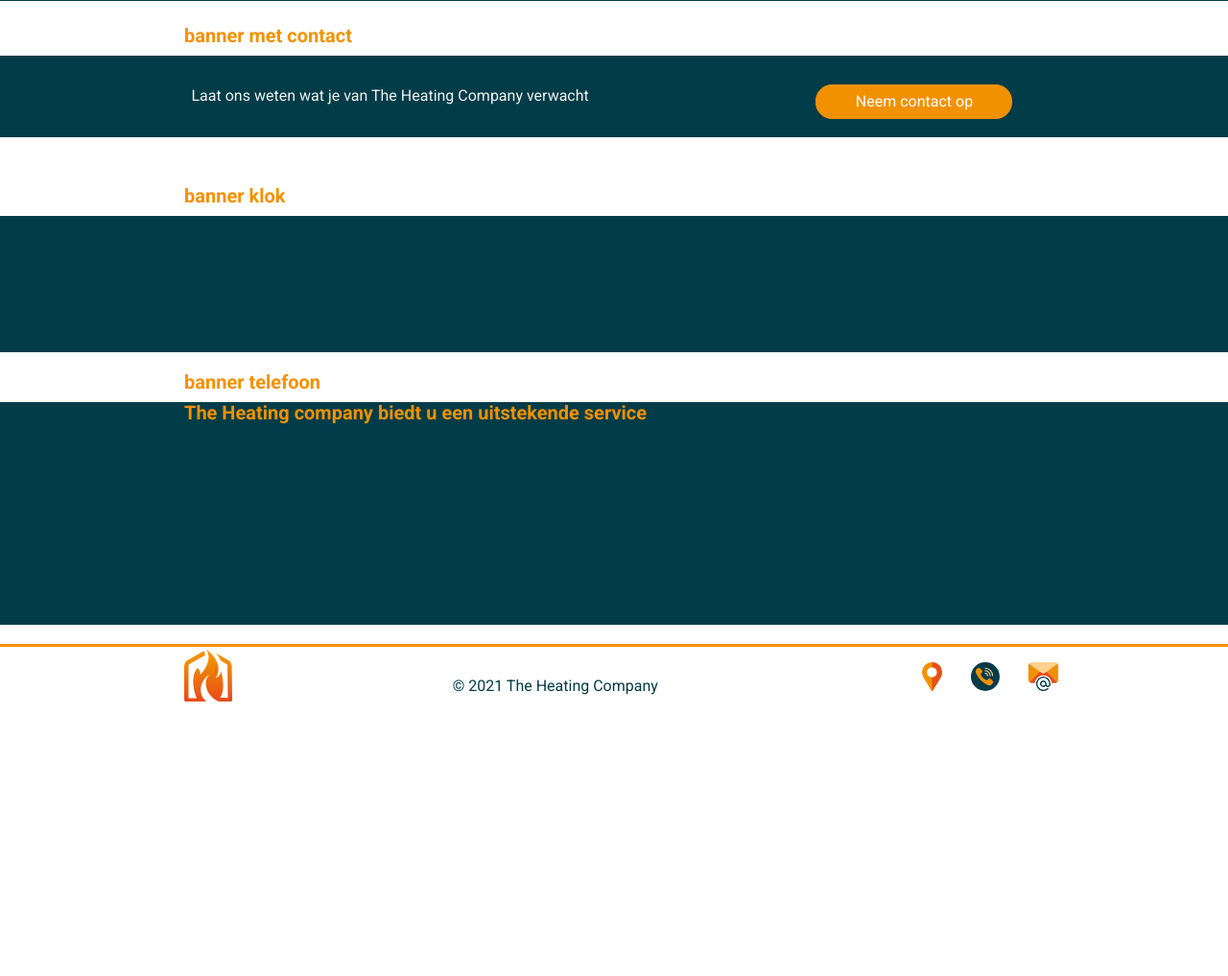
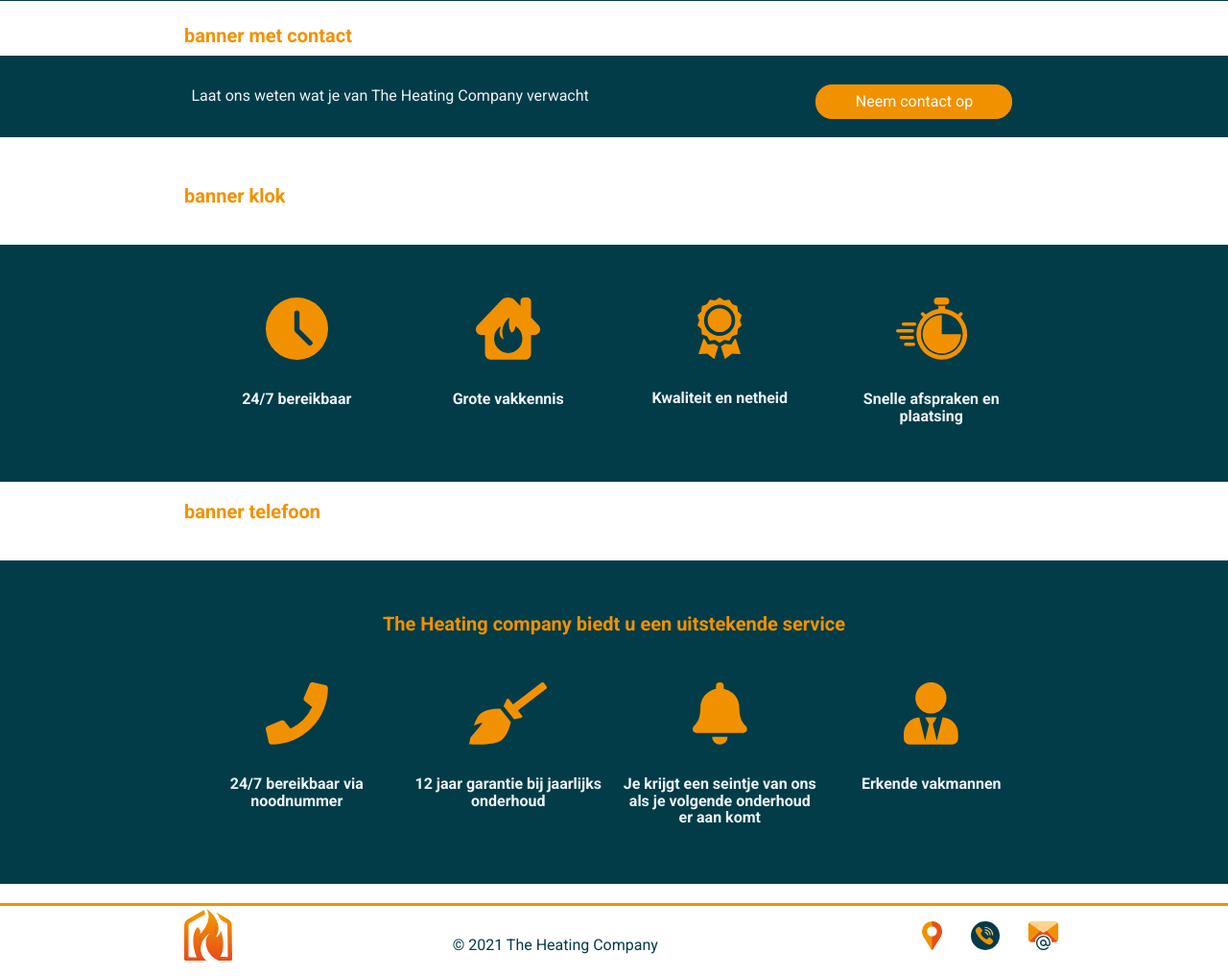
Before and after one commit to AntonLabeeuw/heating-company-team2, a PHP site: page /designsystem.html in a window 1280 px wide. Shown: the part 724-1741 px from the top of the page at 96% size. Before the commit the page ends 1455 px from the top, so only its background shows below. Run offline with PHP 8.4, Linux system fonts and the light colour scheme; some libraries are stand-ins or nearby versions.

Commit message:
banners in orde

```diff
--- a/css/_components.scss
+++ b/css/_components.scss
@@ -81,7 +81,7 @@
 }
 
 /* USP banner ***************************/
-.c-uspBanner {
+.c-uspbanner {
   background-color: $color-blue;
   padding: 1rem;
   padding-top: 5.5rem;
--- a/css/screen.css
+++ b/css/screen.css
@@ -683,7 +683,7 @@ input[type="checkbox"] {
 }
 
 /* USP banner ***************************/
-.c-uspBanner {
+.c-uspbanner {
   background-color: #023c48;
   padding: 1rem;
   padding-top: 5.5rem;
@@ -691,17 +691,17 @@ input[type="checkbox"] {
   margin-top: 4rem;
 }
 
-.c-uspBanner__background {
+.c-uspbanner__background {
   background-color: #023c48;
 }
 
-.c-uspBanner__text {
+.c-uspbanner__text {
   font-size: 1.6rem;
   color: #edf3f4;
   margin-top: 2.8rem;
 }
 
-.c-uspBanner__title {
+.c-uspbanner__title {
   color: #f29100;
   font-weight: 700;
   margin: 0;
@@ -709,7 +709,7 @@ input[type="checkbox"] {
   font-size: 2rem;
 }
 
-.c-uspBanner__center {
+.c-uspbanner__center {
   margin: 0 auto;
   text-align: center;
 }
--- a/designsystem.html
+++ b/designsystem.html
@@ -21,6 +21,13 @@
     <link type="text/css" rel="stylesheet" href="css/materialize.min.css" media="screen,projection" />
     <!-- eigen CSS -->
     <link rel="stylesheet" href="css/screen.css" />
+    <!-- jQuery -->
+    <script src="https://code.jquery.com/jquery-2.2.4.min.js"
+        integrity="sha256-BbhdlvQf/xTY9gja0Dq3HiwQF8LaCRTXxZKRutelT44=" crossorigin="anonymous"></script>
+    <!--Import AOS effect-->
+    <link rel="stylesheet" href="https://unpkg.com/aos@next/dist/aos.css" />
+    <script src="https://unpkg.com/aos@2.3.1/dist/aos.js"></script>
+    <script src="js/effect.js"></script>
 </head>
 
 <body>
@@ -76,8 +83,8 @@
             <h3>banner klok</h3>
         </div>
         <section class="c-uspbanner__background">
-            <div class="c-c-uspbanner row">
-                <div class="container c-usbanner__center">
+            <div class="c-uspbanner row">
+                <div class="container c-uspbanner__center">
                     <div class="c-uspbanner__icon col s12 m12 l3 xl3" data-aos="fade-right" data-aos-delay="100">
                         <svg xmlns="http://www.w3.org/2000/svg" width="65" height="65" viewBox="0 0 65 65">
                             <path id="clock"
@@ -148,9 +155,10 @@
         <div class="container">
             <h3>banner telefoon</h3>
         </div>
+
         <section class="c-uspbanner__background">
-            <div class="c-c-uspbanner row">
-                <div class="container c-usbanner__center">
+            <div class="c-uspbanner row">
+                <div class="container c-uspbanner__center">
                     <h1 class="c-uspbanner__title">The Heating company biedt u een uitstekende service</h1>
                     <div class="c-uspbanner__icon col s12 m12 l3 xl3" data-aos="fade-right" data-aos-delay="100">
                         <svg xmlns="http://www.w3.org/2000/svg" width="64.818" height="64.818"
@@ -172,7 +180,7 @@
                         <h1 class="c-uspbanner__text">12 jaar garantie bij
                             jaarlijks onderhoud</h1>
                     </div>
-                    <div class="c-uspanner__icon col s12 m12 l3 xl3" data-aos="fade-right" data-aos-delay="300">
+                    <div class="c-uspbanner__icon col s12 m12 l3 xl3" data-aos="fade-right" data-aos-delay="300">
                         <svg xmlns="http://www.w3.org/2000/svg" width="56.716" height="64.818"
                             viewBox="0 0 56.716 64.818">
                             <path id="bell-solid"
@@ -196,7 +204,7 @@
                 </div>
             </div>
         </section>
-        <!-- einde c-uspbanner ----------------------------------------->
+
 
     </main>
     <!-- dit is de footer -->
```
Also changed, not shown: other parts of css/_components.scss (+30 -29 lines), other parts of css/screen.css (+0 -36 lines), 1 other file.
